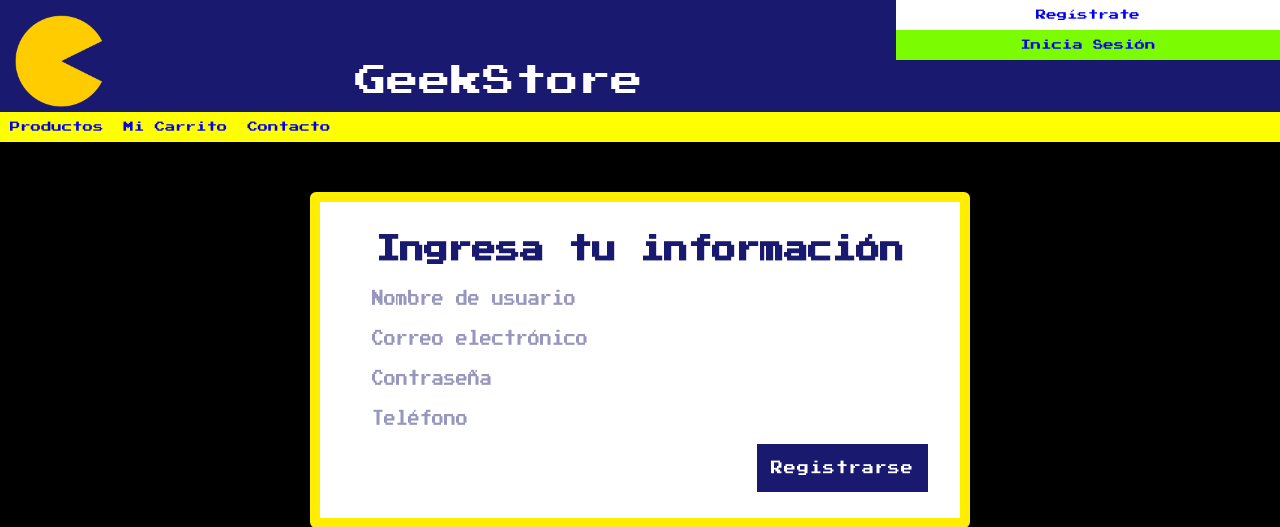
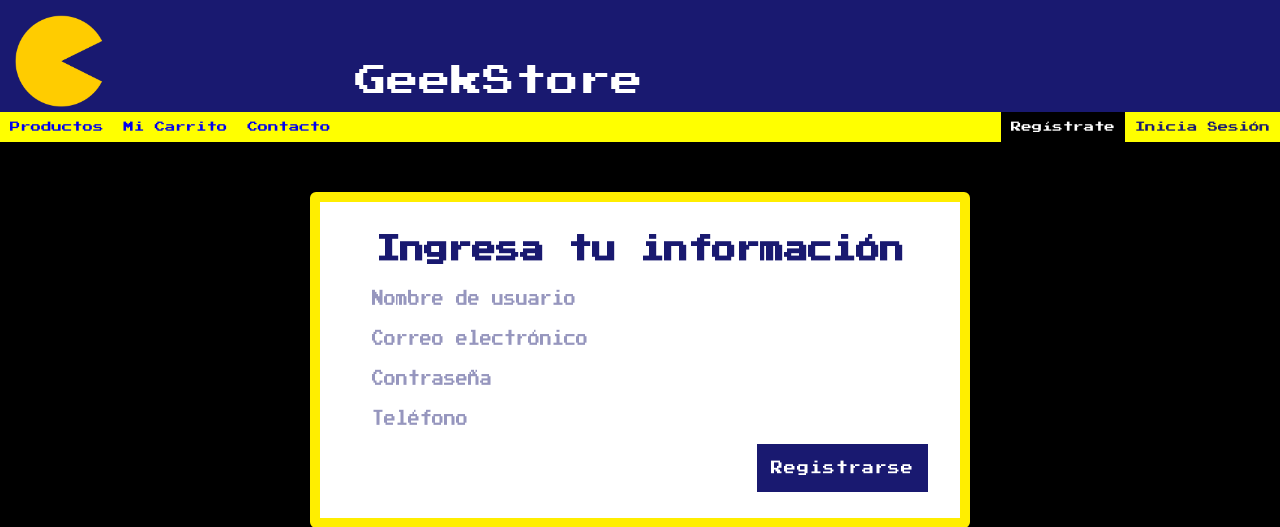
Before and after one commit to pixcompu/geekstore, a PHP site: page /sections/register.php in a window 1280 px wide. Shown: the top 527 px of the page. Run offline with PHP 8.4, Linux system fonts and the light colour scheme.

Commit message:
style in navbar

```diff
--- a/javascript/navbar.js
+++ b/javascript/navbar.js
@@ -2,18 +2,17 @@ initSessionConfig();
 
 function initSessionConfig() {
     if (cookieManager.check('user')) {
-        var sessionPanel = findViewById('session-options');
-        clearElement(sessionPanel);
-
+        var sessionOptions = findViewById('session-options');
+        clearElement(sessionOptions);
         var user = JSON.parse(cookieManager.getValue('user'));
         var link = newHyperLink('Cerrar Sesión', '');
         link.onclick = showLogoutDialog;
         addClassTo(link, 'logout-item');
-        appendItemsTo(sessionPanel,
+        appendItemsTo(sessionOptions,
             [
-                newLi(newParagraph('Bienvenido: ' + user['username'])),
-                newLi(link)
+                newLi(link),
             ]);
+
 
         if (cookieManager.check('user')) {
             addProfileOption();
--- a/sections/login.php
+++ b/sections/login.php
@@ -8,7 +8,8 @@
     <link rel="stylesheet" href="../style/forms.css">
     <style>
         a[href='login.php']{
-            background-color: white;
+            background-color: black;
+            color : white;
         }
     </style>
 </head>
--- a/sections/navbar.php
+++ b/sections/navbar.php
@@ -2,12 +2,6 @@
     <div id="brand">
         <a href="principal.php"><img src="../resources/images/tab/tab_icon.png" alt=""></a>
         <p>GeekStore</p>
-    </div>
-    <div id="session">
-        <ul id="session-options">
-            <li><a class="login-item" href="register.php">Reg&iacute;strate</a></li>
-            <li><a class="login-item" href="login.php">Inicia Sesi&oacute;n</a></li>
-        </ul>
     </div>
     <div id="navbar">
         <ul id="navbar-options">
@@ -15,5 +9,10 @@
             <li><a class="navbar-item" href="cart.php">Mi Carrito</a></li>
             <li><a class="navbar-item" href="contact.php">Contacto</a></li>
         </ul>
+        <ul id="session-options">
+            <li><a class="login-item" href="login.php">Inicia Sesi&oacute;n</a></li>
+            <li><a class="login-item" href="register.php">Reg&iacute;strate</a></li>
+
+        </ul>
     </div>
 </div>
--- a/sections/register.php
+++ b/sections/register.php
@@ -8,7 +8,8 @@
     <link rel="stylesheet" href="../style/forms.css">
     <style>
         a[href='register.php']{
-            background-color: white;
+            background-color: black;
+            color : white;
         }
     </style>
 </head>
--- a/style/header.css
+++ b/style/header.css
@@ -28,10 +28,15 @@ body{
     overflow: hidden;
     background: yellow;
 }
-#navbar li{
+#navbar-options li{
     float: left;
     text-align: center;
 }
+#session-options li{
+    float: right;
+    text-align: center;
+}
+
 #brand{
     text-align: left;
     color: white;
@@ -49,6 +54,7 @@ body{
 }
 #session li{
     text-align: center;
+    margin-bottom: 5%;
 }
 #session p{
     height: 100%;
@@ -76,19 +82,19 @@ a.navbar-item:hover{
     color: yellow;
 }
 a.login-item{
-    background: lawngreen;
+    background:yellow;
+    color: midnightblue;
 }
 a.login-item:hover{
     background: black url('../resources/images/background/buttonBakcground.gif');
-    color: lawngreen;
+    color: yellow;
 }
 a.logout-item{
     background: red;
     color: white;
 }
 a.logout-item:hover{
-    background: black url('../resources/images/background/buttonBakcground.gif');
-    color: red;
+
 }
 
 @media screen and (max-width: 760px) {
```
